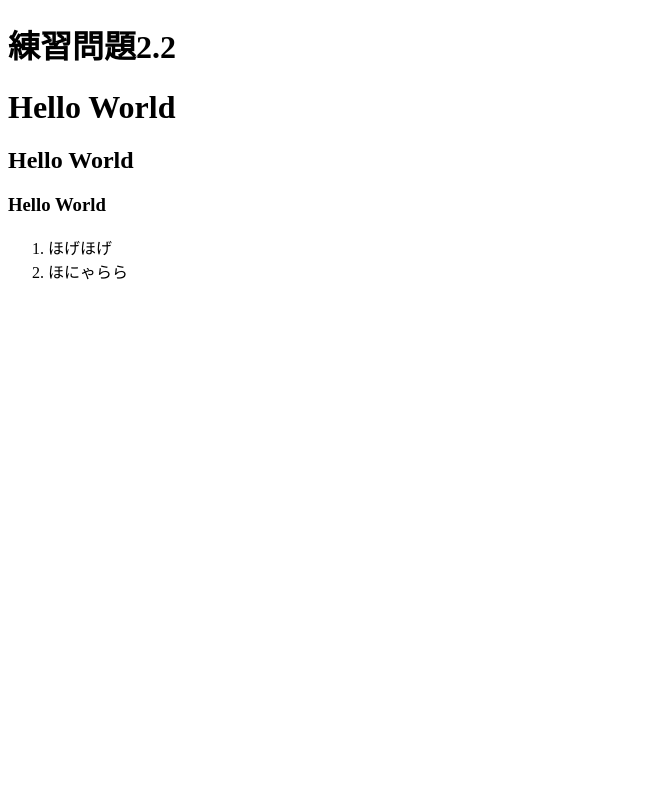
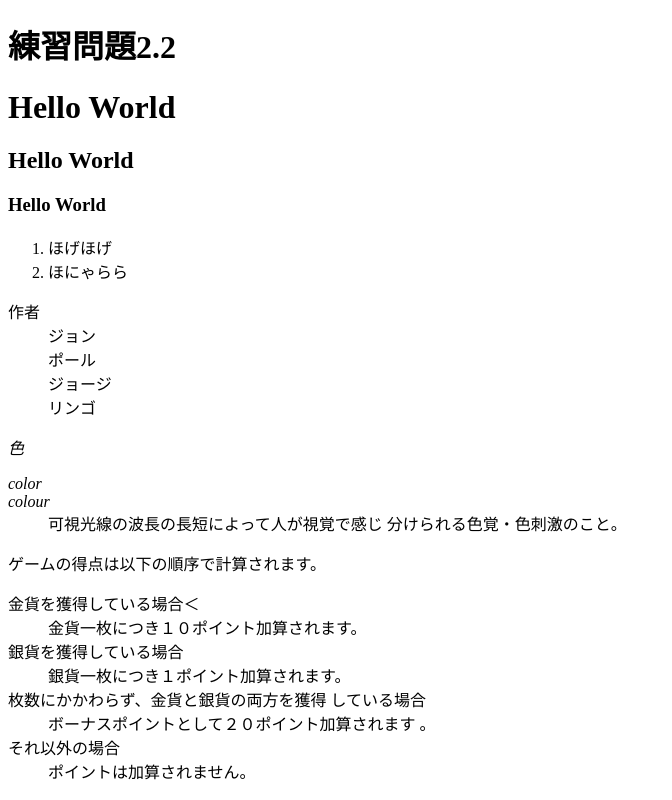
Before and after one commit to watanabeeito/web2025github, a plain HTML site: page index.html in a window 1280 px wide. Shown: the whole page, without its empty margins (0-672 px from the left). Drawn offline with Linux system fonts and the light colour scheme.

Commit message:
Update index.html

```diff
--- a/index.html
+++ b/index.html
@@ -16,5 +16,37 @@
       <li>ほげほげ</li>
       <li>ほにゃらら</li>
     </ol>
+
+<dl>
+<dt>作者</dt>
+<dd>ジョン</dd>
+<dd>ポール</dd>
+<dd>ジョージ</dd>
+<dd>リンゴ</dd>
+</dl>
+
+<dl>
+<dt lang="ja"><dfn>色</dfn></dl>
+<dt lang="en-US"><dfn>color</dfn></dt>
+<dt long="en-GB"><dfn>colour</dfn></dt>
+<dd>可視光線の波長の長短によって人が視覚で感じ
+分けられる色覚・色刺激のこと。</dd>
+</dl>
+<p>ゲームの得点は以下の順序で計算されます。
+</p>
+<dl>
+<dt>金貨を獲得している場合＜</dt>
+<dd>金貨一枚につき１０ポイント加算されます。
+</dd>
+<dt>銀貨を獲得している場合</dt>
+<dd>銀貨一枚につき１ポイント加算されます。</dd>
+<dt>枚数にかかわらず、金貨と銀貨の両方を獲得
+  している場合</dt>
+<dd>ボーナスポイントとして２０ポイント加算されます
+。</dd>
+<dt>それ以外の場合</dt>
+<dd>ポイントは加算されません。</dd>
+</dl>
+
   </body>
 </html>
```
